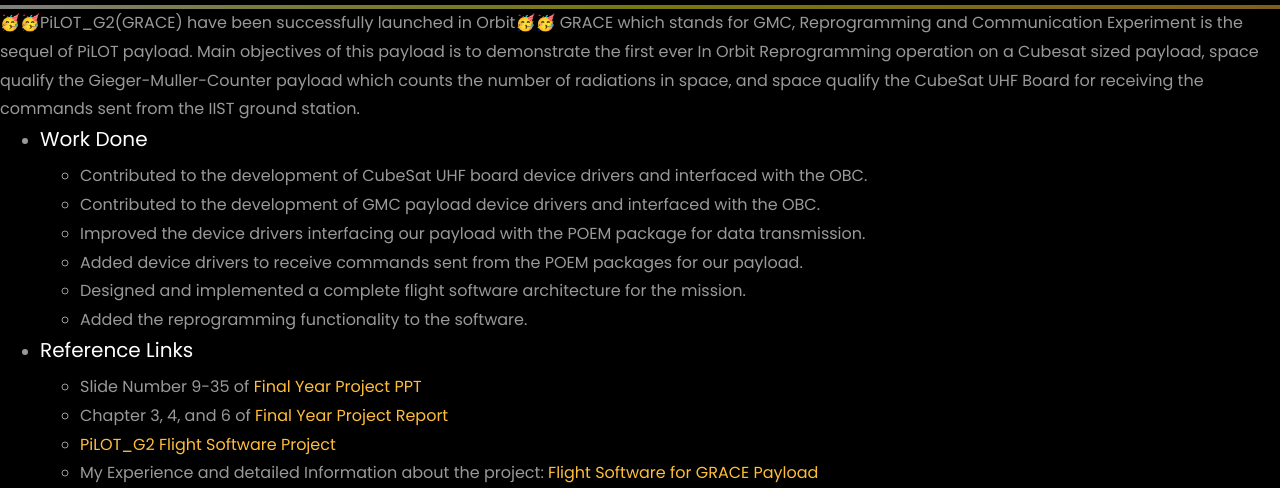
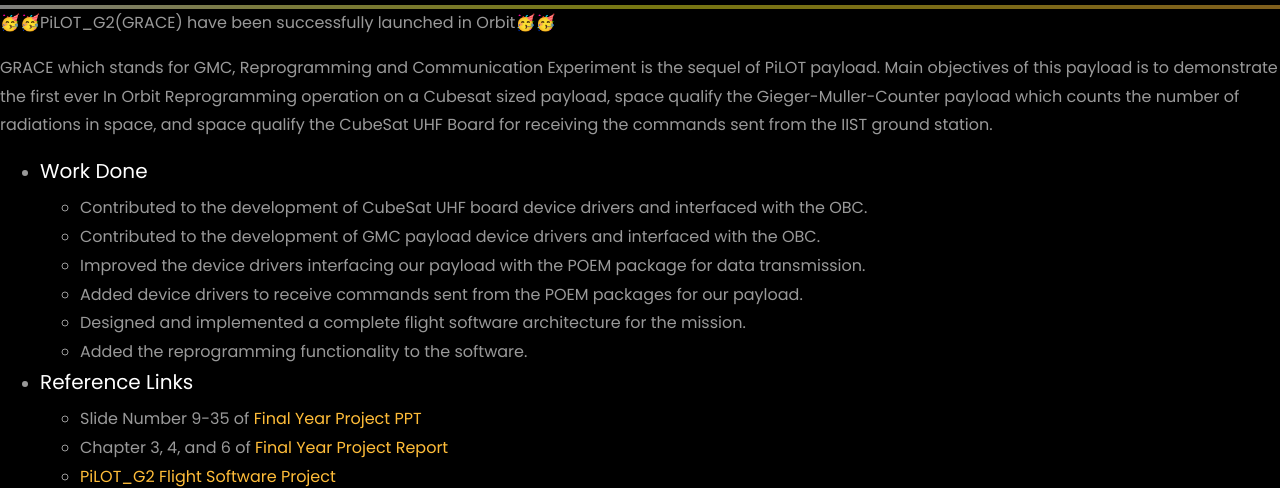
Before and after one commit to PratikAher20/PratikAher20.github.io, a plain HTML site: page proj_5_sd.html in a window 1280 px wide. Shown: the part 63-551 px from the top of the page. Drawn offline with Linux system fonts and the light colour scheme.

Commit message:
Update proj_5_sd.html

```diff
--- a/proj_5_sd.html
+++ b/proj_5_sd.html
@@ -166,7 +166,7 @@
 
 <body>
 
-🥳🥳PiLOT_G2(GRACE) have been successfully launched in Orbit🥳🥳
+<p>🥳🥳PiLOT_G2(GRACE) have been successfully launched in Orbit🥳🥳<p>
 
    GRACE which stands for GMC, Reprogramming and Communication Experiment is the sequel of PiLOT payload. Main objectives of this payload is to
    demonstrate the first ever In Orbit Reprogramming operation on a Cubesat sized payload, space qualify the Gieger-Muller-Counter payload which
```
